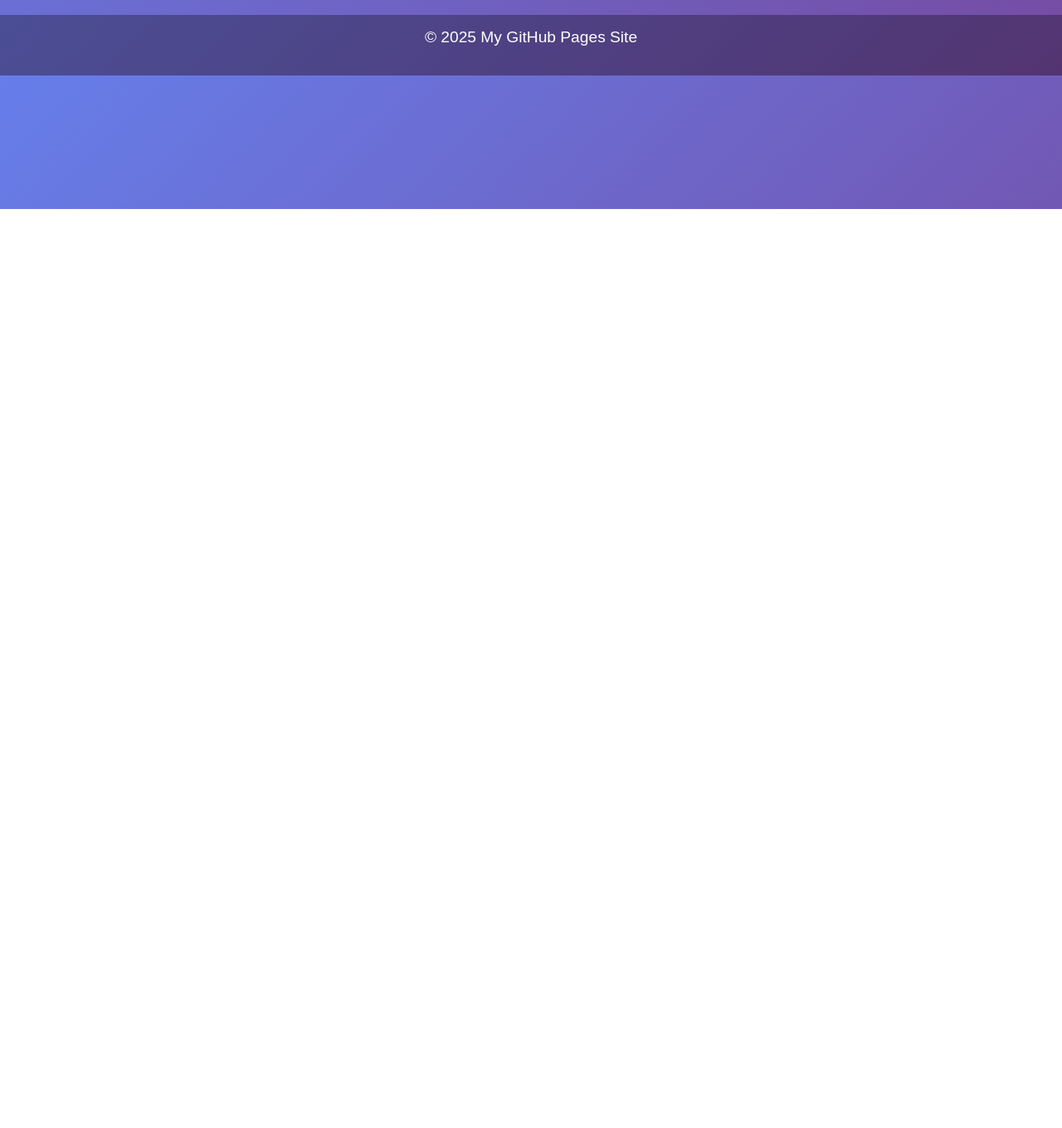
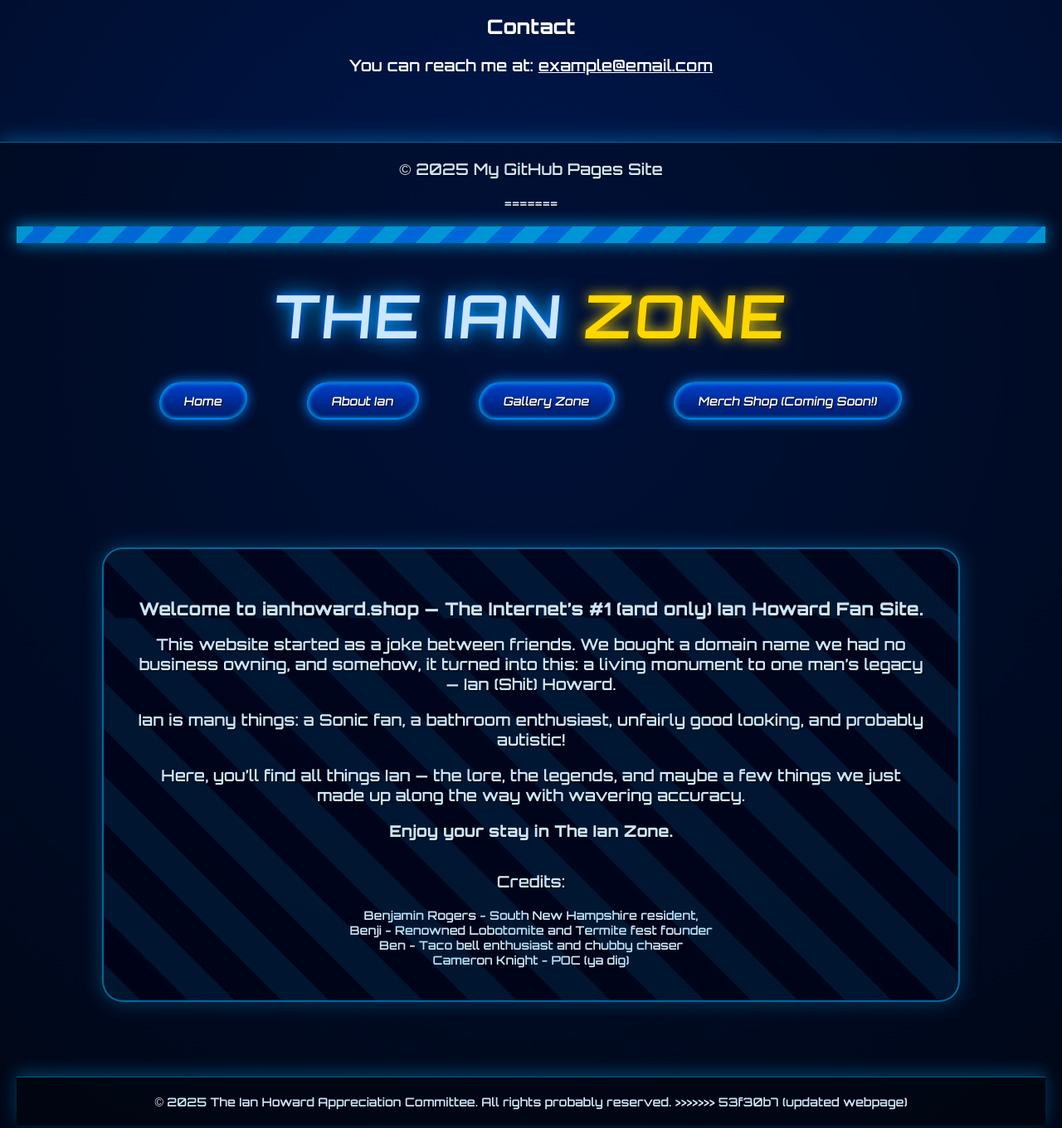
Before and after one commit to Heartdigger1230/sausage_friend, a plain HTML site: page index.html in a window 1280 px wide. Shown: the part 548-1908 px from the top of the page at 83% size. Before the commit the page ends 800 px from the top, so only its background shows below. Drawn offline with Linux system fonts and the light colour scheme.

Commit message:
updated webpage

```diff
--- a/index.html
+++ b/index.html
@@ -1,6 +1,7 @@
 <!DOCTYPE html>
 <html lang="en">
 <head>
+<<<<<<< HEAD
   <meta charset="UTF-8">
   <meta name="viewport" content="width=device-width, initial-scale=1.0">
   <title>IAN!!</title>
@@ -76,6 +77,184 @@
 
   <footer>
     <p>&copy; 2025 My GitHub Pages Site</p>
+=======
+  <meta charset="UTF-8" />
+  <meta name="viewport" content="width=device-width, initial-scale=1.0" />
+  <title>The Ian Zone</title>
+
+  <style>
+    @import url('https://fonts.googleapis.com/css2?family=Orbitron:wght@600;800&display=swap');
+
+    body {
+      margin: 0;
+      font-family: 'Orbitron', sans-serif;
+      color: white;
+      background: radial-gradient(circle at center, #001850 0%, #000a20 100%);
+      overflow-x: hidden;
+      text-align: center;
+      animation: bgPulse 12s infinite alternate ease-in-out;
+    }
+
+    @keyframes bgPulse {
+      from { background-color: #001850; }
+      to { background-color: #000a30; }
+    }
+
+    header {
+      margin-top: 50px;
+      position: relative;
+    }
+
+    /* Motion stripes across top */
+    header::before {
+      content: "";
+      position: absolute;
+      top: -30px;
+      left: 0;
+      width: 100%;
+      height: 20px;
+      background: repeating-linear-gradient(
+        135deg,
+        #007fff,
+        #007fff 20px,
+        #00b7ff 20px,
+        #00b7ff 40px
+      );
+      filter: drop-shadow(0 0 10px #00b7ff);
+      animation: stripeScroll 4s linear infinite;
+      opacity: 0.8;
+    }
+
+    @keyframes stripeScroll {
+      from { background-position: 0 0; }
+      to { background-position: 80px 0; }
+    }
+
+    .logo {
+      font-size: 4.5rem;
+      color: #cbe6ff;
+      text-shadow: 0 0 25px #00b7ff, 0 0 10px #0050ff, 2px 2px 0 #000;
+      letter-spacing: 3px;
+      transform: skew(-5deg);
+    }
+
+    .logo span {
+      color: gold;
+      text-shadow: 0 0 15px #ffdd00, 2px 2px 0 #000;
+    }
+
+    nav {
+      margin-top: 35px;
+      display: flex;
+      justify-content: center;
+      gap: 40px;
+      flex-wrap: wrap;
+    }
+
+    nav a {
+      color: white;
+      text-decoration: none;
+      background: linear-gradient(180deg, #0040cc 0%, #001a66 100%);
+      padding: 12px 28px;
+      border-radius: 30px;
+      border: 2px solid #00b7ff90;
+      box-shadow: inset 0 0 5px #00b7ff, 0 0 15px #007fff;
+      transition: all 0.3s ease;
+      transform: skew(-8deg);
+      font-weight: 600;
+    }
+
+    nav a:hover {
+      transform: skew(-8deg) translateY(-4px);
+      box-shadow: 0 0 20px #00b7ff, 0 0 40px #00b7ff;
+      background: linear-gradient(180deg, #007fff 0%, #0040cc 100%);
+    }
+
+    main {
+      margin: 90px auto;
+      max-width: 950px;
+      padding: 40px;
+      background: rgba(0, 0, 20, 0.6);
+      border-radius: 25px;
+      box-shadow: 0 0 25px rgba(0, 183, 255, 0.3);
+      border: 2px solid #00b7ff90;
+      position: relative;
+      overflow: hidden;
+    }
+
+    /* Background motion effect in content box */
+    main::before {
+      content: "";
+      position: absolute;
+      top: 0;
+      left: -100%;
+      width: 200%;
+      height: 100%;
+      background: repeating-linear-gradient(
+        45deg,
+        rgba(0, 183, 255, 0.1),
+        rgba(0, 183, 255, 0.1) 40px,
+        transparent 40px,
+        transparent 80px
+      );
+      animation: bgMove 12s linear infinite;
+      z-index: 0;
+    }
+
+    @keyframes bgMove {
+      from { background-position: 0 0; }
+      to { background-position: 200px 200px; }
+    }
+
+    main h2, main p {
+      position: relative;
+      z-index: 1;
+    }
+
+    footer {
+      margin-top: 80px;
+      padding: 20px;
+      font-size: 0.9rem;
+      color: #cbe6ff;
+      text-shadow: 1px 1px 2px #000;
+      border-top: 1px solid rgba(0,183,255,0.5);
+      box-shadow: 0 -5px 20px rgba(0,183,255,0.3);
+    }
+  </style>
+</head>
+
+<body>
+  <header>
+    <div class="logo">THE IAN <span>ZONE</span></div>
+    <nav>
+      <a href="#">Home</a>
+      <a href="#">About Ian</a>
+      <a href="#">Gallery Zone</a>
+      <a href="#">Merch Shop (Coming Soon!)</a>
+    </nav>
+  </header>
+
+  <main>
+    <h2>Welcome to ianhoward.shop — The Internet’s #1 (and only) Ian Howard Fan Site.</h2>
+    <p>
+      This website started as a joke between friends. We bought a domain name we had no business owning,
+      and somehow, it turned into this: a living monument to one man’s legacy — Ian (Shit) Howard.
+    </p>
+    <p>
+      Ian is many things: a Sonic fan, a bathroom enthusiast, unfairly good looking, and probably autistic!
+    </p>
+    <p>
+      Here, you’ll find all things Ian — the lore, the legends, and maybe a few things we just made up along the way with wavering accuracy.
+    </p>
+    <p><strong>Enjoy your stay in The Ian Zone.</strong></p>
+    <br>
+    <p> Credits: <br> </p>
+    Benjamin Rogers - South New Hampshire resident, <br> Benji - Renowned Lobotomite and Termite fest founder <br> Ben - Taco bell enthusiast and chubby chaser <br> Cameron Knight - POC (ya dig)
+  </main>
+
+  <footer>
+    © 2025 The Ian Howard Appreciation Committee. All rights probably reserved.
+>>>>>>> 53f30b7 (updated webpage)
   </footer>
 </body>
 </html>
```
